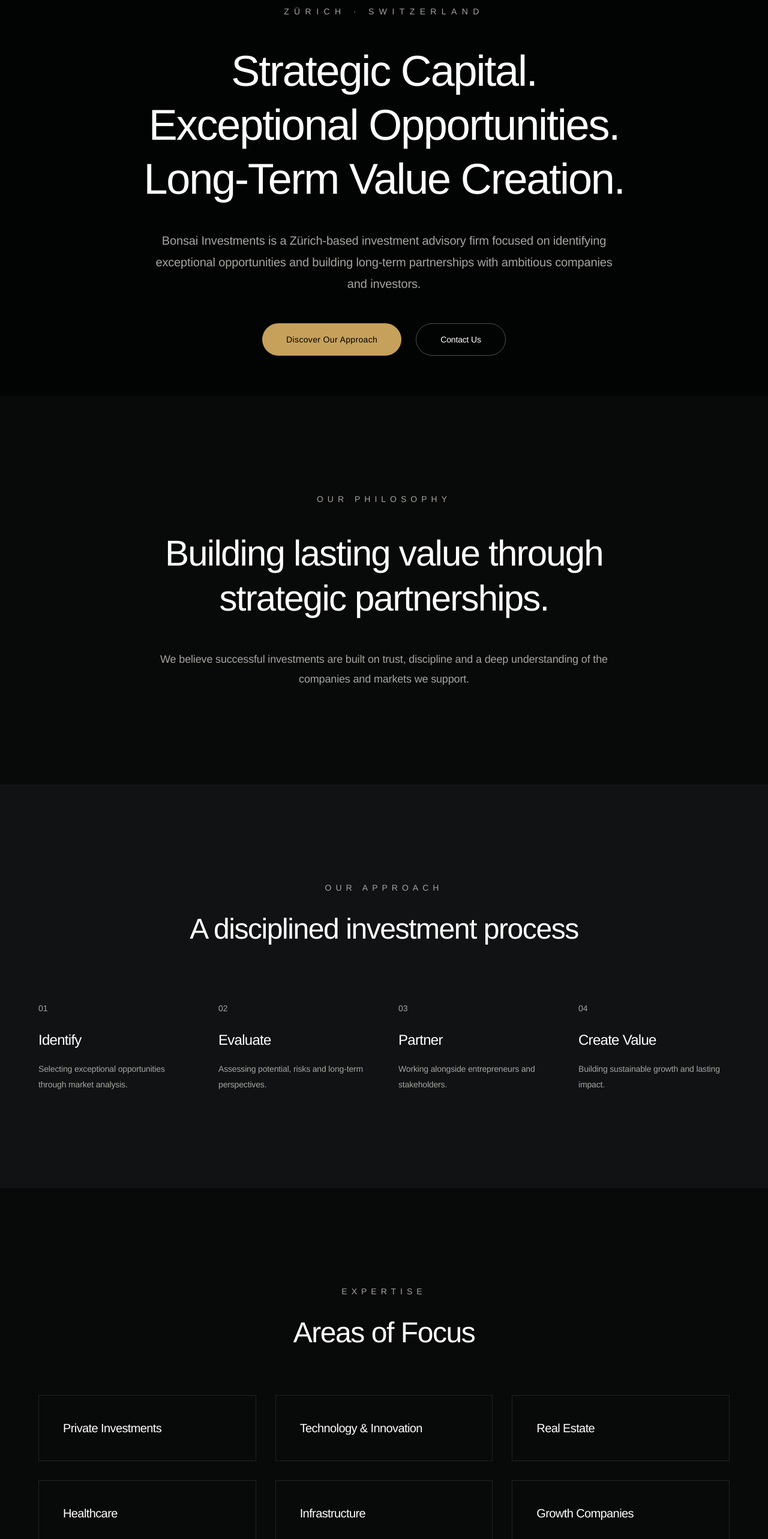
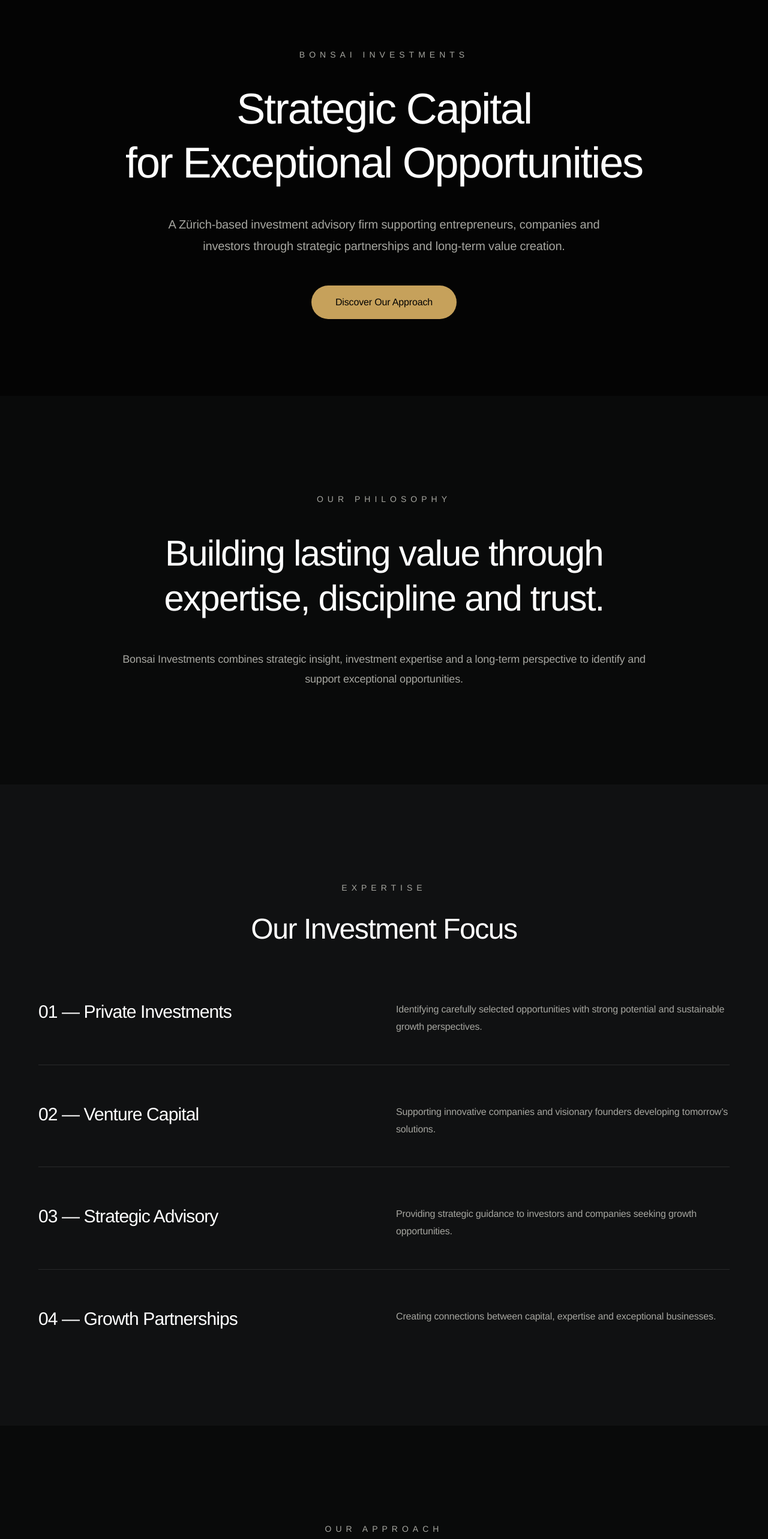
Before and after one commit to jacobfedermann8-create/bonsai-investments, a Next.js app: page / in a window 1280 px wide. Shown: the part 140-2706 px from the top of the page at 60% size. Built offline with nearby package versions, Linux system fonts and the light colour scheme.

Commit message:
Rebuild homepage inspired by private investment firms
Updated various text elements and structure in the Home component for improved clarity and branding. Adjusted styles and section titles to better reflect the company's focus and offerings.

```diff
--- a/app/page.tsx
+++ b/app/page.tsx
@@ -1,12 +1,12 @@
 export default function Home() {
   return (
-    <main className="bg-[#080909] text-white">
+    <main className="bg-[#090A0A] text-white">
 
 
       {/* HERO */}
 
       <section
-        className="relative min-h-screen flex items-center justify-center px-6 overflow-hidden"
+        className="relative min-h-screen flex items-end justify-center pb-32 px-6"
       >
 
         <div
@@ -16,57 +16,181 @@
           }}
         />
 
-
-        <div className="absolute inset-0 bg-black/70" />
+        <div className="absolute inset-0 bg-black/60" />
 
 
-        <div className="relative z-10 text-center max-w-5xl pt-20">
+        <div className="relative z-10 max-w-5xl text-center">
 
 
-          <p className="text-[#C6A15B] tracking-[0.6em] uppercase text-sm mb-10">
-            Zürich · Switzerland
+          <p className="uppercase tracking-[0.5em] text-sm text-[#C6A15B] mb-8">
+            Bonsai Investments
           </p>
 
 
           <h1 className="text-5xl md:text-7xl font-light leading-tight mb-10">
 
-            Strategic Capital.
+            Strategic Capital
             <br />
-
-            Exceptional Opportunities.
-            <br />
-
-            Long-Term Value Creation.
+            for Exceptional Opportunities
 
           </h1>
 
 
-          <p className="max-w-3xl mx-auto text-gray-300 text-lg md:text-xl leading-relaxed mb-12">
+          <p className="text-gray-300 text-lg md:text-xl max-w-3xl mx-auto leading-relaxed mb-12">
 
-            Bonsai Investments is a Zürich-based investment advisory firm
-            focused on identifying exceptional opportunities and building
-            long-term partnerships with ambitious companies and investors.
+            A Zürich-based investment advisory firm
+            supporting entrepreneurs, companies and investors
+            through strategic partnerships and long-term value creation.
 
           </p>
 
 
-
-          <div className="flex justify-center gap-6 flex-col sm:flex-row">
+          <button className="bg-[#C6A15B] text-black px-10 py-4 rounded-full">
+            Discover Our Approach
+          </button>
 
 
-            <button
-              className="bg-[#C6A15B] text-black px-10 py-4 rounded-full text-sm tracking-wide"
-            >
-              Discover Our Approach
-            </button>
+        </div>
+
+
+      </section>
 
 
 
-            <button
-              className="border border-white/30 px-10 py-4 rounded-full text-sm hover:bg-white/10 transition"
-            >
-              Contact Us
-            </button>
+
+
+      {/* INTRODUCTION */}
+
+
+      <section className="py-40 px-6">
+
+
+        <div className="max-w-4xl mx-auto text-center">
+
+
+          <p className="text-[#C6A15B] uppercase tracking-[0.5em] text-sm mb-10">
+            Our Philosophy
+          </p>
+
+
+          <h2 className="text-4xl md:text-6xl font-light leading-tight mb-12">
+
+            Building lasting value through
+            expertise, discipline and trust.
+
+          </h2>
+
+
+          <p className="text-gray-400 text-lg leading-relaxed">
+
+            Bonsai Investments combines strategic insight,
+            investment expertise and a long-term perspective
+            to identify and support exceptional opportunities.
+
+          </p>
+
+
+        </div>
+
+
+      </section>
+
+
+
+
+
+      {/* EXPERTISE */}
+
+
+      <section className="py-40 px-6 bg-[#101112]">
+
+
+        <div className="max-w-6xl mx-auto">
+
+
+          <div className="text-center mb-24">
+
+            <p className="text-[#C6A15B] uppercase tracking-[0.5em] text-sm mb-8">
+              Expertise
+            </p>
+
+
+            <h2 className="text-5xl font-light">
+              Our Investment Focus
+            </h2>
+
+          </div>
+
+
+
+          <div className="space-y-16">
+
+
+            <div className="grid md:grid-cols-2 gap-10 border-b border-white/10 pb-12">
+
+              <h3 className="text-3xl font-light">
+                01 — Private Investments
+              </h3>
+
+
+              <p className="text-gray-400 leading-relaxed">
+                Identifying carefully selected opportunities
+                with strong potential and sustainable growth
+                perspectives.
+              </p>
+
+            </div>
+
+
+
+
+            <div className="grid md:grid-cols-2 gap-10 border-b border-white/10 pb-12">
+
+              <h3 className="text-3xl font-light">
+                02 — Venture Capital
+              </h3>
+
+
+              <p className="text-gray-400 leading-relaxed">
+                Supporting innovative companies and visionary
+                founders developing tomorrow’s solutions.
+              </p>
+
+            </div>
+
+
+
+
+            <div className="grid md:grid-cols-2 gap-10 border-b border-white/10 pb-12">
+
+              <h3 className="text-3xl font-light">
+                03 — Strategic Advisory
+              </h3>
+
+
+              <p className="text-gray-400 leading-relaxed">
+                Providing strategic guidance to investors
+                and companies seeking growth opportunities.
+              </p>
+
+            </div>
+
+
+
+
+            <div className="grid md:grid-cols-2 gap-10">
+
+              <h3 className="text-3xl font-light">
+                04 — Growth Partnerships
+              </h3>
+
+
+              <p className="text-gray-400 leading-relaxed">
+                Creating connections between capital,
+                expertise and exceptional businesses.
+              </p>
+
+            </div>
 
 
           </div>
@@ -81,122 +205,48 @@
 
 
 
-      {/* PHILOSOPHY */}
+      {/* APPROACH */}
 
 
       <section className="py-40 px-6">
 
 
-        <div className="max-w-5xl mx-auto text-center">
+        <div className="max-w-6xl mx-auto text-center">
 
 
-          <p className="text-[#C6A15B] tracking-[0.5em] uppercase text-sm mb-10">
-            Our Philosophy
+          <p className="text-[#C6A15B] uppercase tracking-[0.5em] text-sm mb-8">
+            Our Approach
           </p>
 
 
-
-          <h2 className="text-4xl md:text-6xl font-light leading-tight mb-12">
-
-            Building lasting value through
-            <br />
-            strategic partnerships.
-
+          <h2 className="text-5xl font-light mb-20">
+            A disciplined investment process
           </h2>
 
 
 
-          <p className="text-gray-400 text-lg leading-relaxed max-w-3xl mx-auto">
-
-            We believe successful investments are built on trust,
-            discipline and a deep understanding of the companies and
-            markets we support.
-
-          </p>
-
-
-        </div>
-
-
-      </section>
-
-
-
-
-
-      {/* APPROACH */}
-
-
-      <section className="py-40 px-6 bg-[#101214]">
-
-
-        <div className="max-w-6xl mx-auto">
-
-
-          <div className="text-center mb-24">
-
-
-            <p className="text-[#C6A15B] tracking-[0.5em] uppercase text-sm mb-8">
-              Our Approach
-            </p>
-
-
-            <h2 className="text-4xl md:text-5xl font-light">
-              A disciplined investment process
-            </h2>
-
-
-          </div>
-
-
-
-
-          <div className="grid md:grid-cols-4 gap-12">
+          <div className="grid md:grid-cols-4 gap-10">
 
 
             {[
-              {
-                number:"01",
-                title:"Identify",
-                text:"Selecting exceptional opportunities through market analysis."
-              },
-              {
-                number:"02",
-                title:"Evaluate",
-                text:"Assessing potential, risks and long-term perspectives."
-              },
-              {
-                number:"03",
-                title:"Partner",
-                text:"Working alongside entrepreneurs and stakeholders."
-              },
-              {
-                number:"04",
-                title:"Create Value",
-                text:"Building sustainable growth and lasting impact."
-              }
-            ].map((item)=>(
+              "Identify",
+              "Analyze",
+              "Partner",
+              "Create Value"
+            ].map((item,index)=>(
 
+              <div key={item}>
 
-              <div key={item.number}>
-
-                <p className="text-[#C6A15B] text-sm mb-6">
-                  {item.number}
+                <p className="text-[#C6A15B] mb-5">
+                  0{index+1}
                 </p>
 
 
-                <h3 className="text-2xl mb-5 font-light">
-                  {item.title}
+                <h3 className="text-2xl font-light">
+                  {item}
                 </h3>
 
-
-                <p className="text-gray-400 leading-relaxed text-sm">
-                  {item.text}
-                </p>
-
-
               </div>
-
 
             ))}
 
@@ -213,67 +263,29 @@
 
 
 
-
-      {/* EXPERTISE */}
+      {/* CONTACT */}
 
 
-      <section className="py-40 px-6">
+      <section className="py-32 bg-[#101112] text-center px-6">
 
 
-        <div className="max-w-6xl mx-auto">
+        <h2 className="text-5xl font-light mb-10">
+          Partner with Bonsai Investments
+        </h2>
 
 
-          <div className="text-center mb-20">
+        <p className="text-gray-400 max-w-2xl mx-auto mb-12">
+
+          We welcome discussions with entrepreneurs,
+          companies and investors looking for strategic
+          partnerships.
+
+        </p>
 
 
-            <p className="text-[#C6A15B] tracking-[0.5em] uppercase text-sm mb-8">
-              Expertise
-            </p>
-
-
-            <h2 className="text-5xl font-light">
-              Areas of Focus
-            </h2>
-
-
-          </div>
-
-
-
-
-          <div className="grid md:grid-cols-3 gap-8">
-
-
-            {[
-              "Private Investments",
-              "Technology & Innovation",
-              "Real Estate",
-              "Healthcare",
-              "Infrastructure",
-              "Growth Companies"
-            ].map((item)=>(
-
-
-              <div
-                key={item}
-                className="border border-white/10 p-10 hover:border-[#C6A15B]/50 transition"
-              >
-
-                <h3 className="text-xl font-light">
-                  {item}
-                </h3>
-
-
-              </div>
-
-
-            ))}
-
-
-          </div>
-
-
-        </div>
+        <button className="bg-[#C6A15B] text-black px-10 py-4 rounded-full">
+          Contact Us
+        </button>
 
 
       </section>
@@ -282,37 +294,47 @@
 
 
 
-
-      {/* CONTACT CTA */}
+      {/* FOOTER */}
 
 
-      <section className="py-40 px-6 bg-[#101214] text-center">
+      <footer className="py-16 px-6 border-t border-white/10">
 
 
-        <h2 className="text-4xl md:text-6xl font-light mb-10">
+        <div className="max-w-6xl mx-auto flex flex-col md:flex-row justify-between gap-10">
 
-          Partner with Bonsai Investments
 
-        </h2>
+          <div>
+
+            <h3 className="text-xl mb-4">
+              Bonsai Investment Advisory GmbH
+            </h3>
+
+
+            <p className="text-gray-400">
+              Landoltstrasse 1
+              <br />
+              8006 Zürich
+              <br />
+              Switzerland
+            </p>
+
+          </div>
 
 
 
-        <p className="text-gray-400 max-w-2xl mx-auto mb-12 text-lg">
+          <div className="text-gray-400">
 
-          Connecting capital, expertise and exceptional opportunities
-          through strategic partnerships.
+            © 2026 Bonsai Investments
+            <br />
+            All rights reserved.
 
-        </p>
+          </div>
 
 
-
-        <button className="bg-[#C6A15B] text-black px-10 py-4 rounded-full">
-          Contact Our Team
-        </button>
+        </div>
 
 
-
-      </section>
+      </footer>
 
 
 
```
